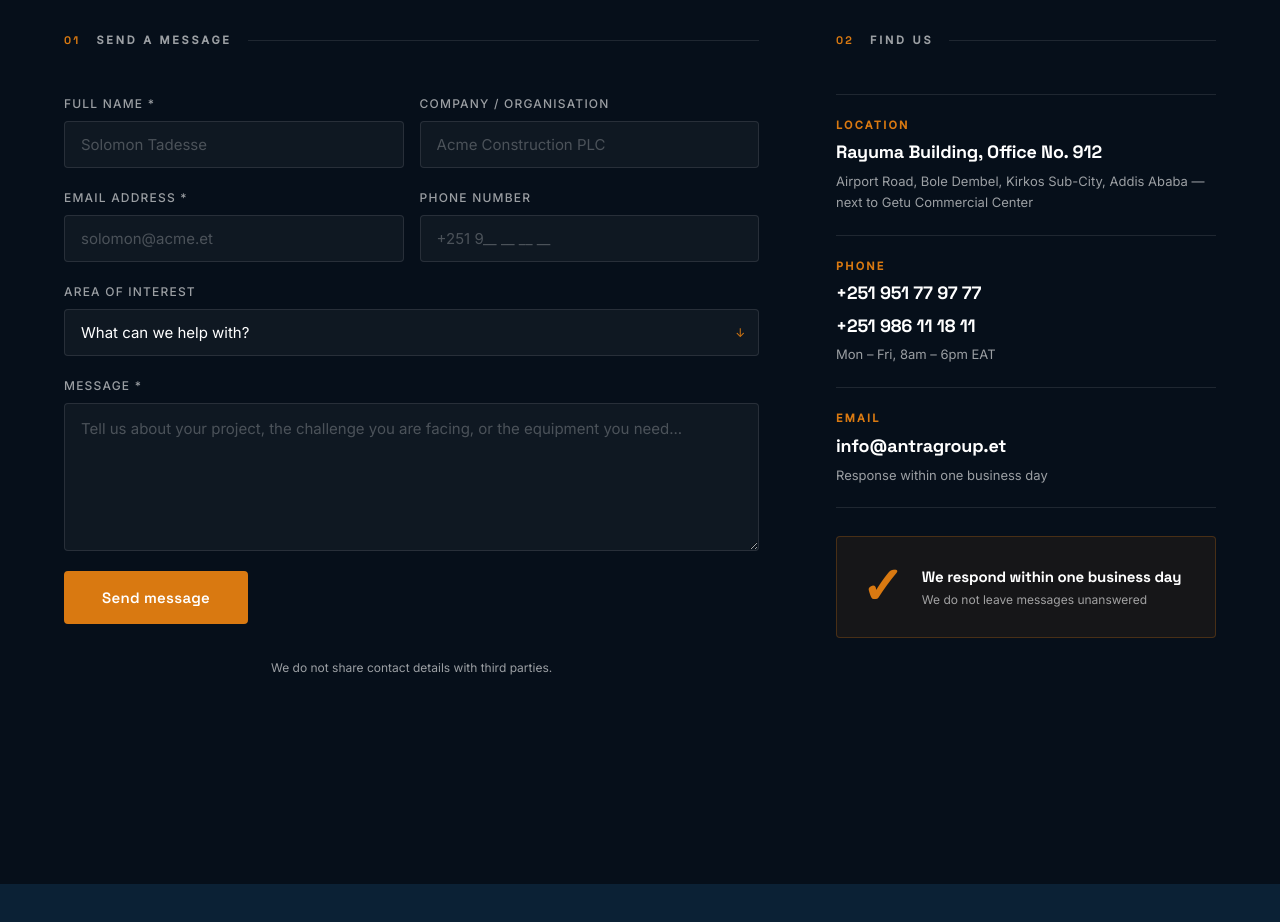
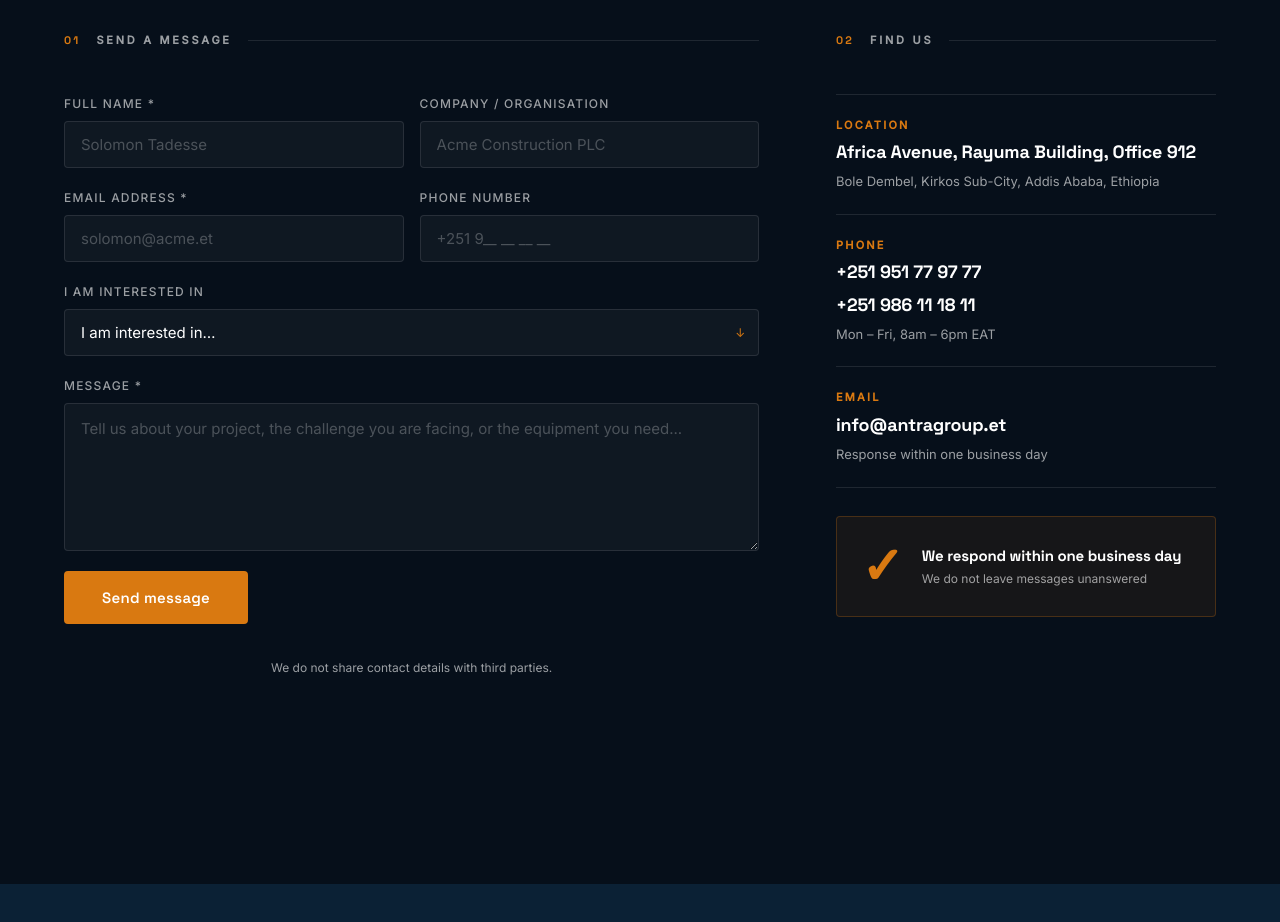
Before and after one commit to bereketsewnet/antra, a React (Vite) app: page /contact in a window 1280 px wide. Shown: the part 800-1722 px from the top of the page. Built offline with nearby package versions, Linux system fonts and the light colour scheme.

Commit message:
contact page done

```diff
--- a/src/pages/Contact/ContactFormSection.tsx
+++ b/src/pages/Contact/ContactFormSection.tsx
@@ -7,19 +7,19 @@ import styles from './ContactFormSection.module.css'
 gsap.registerPlugin(ScrollTrigger)
 
 const serviceOptions = [
-  { value: '', label: 'What can we help with?' },
-  { value: 'consultancy', label: 'Management Consultancy' },
-  { value: 'trading', label: 'Trading & Supply' },
-  { value: 'both', label: 'Both practices' },
-  { value: 'unsure', label: 'Not sure yet' },
+  { value: '', label: 'I am interested in…' },
+  { value: 'consultancy', label: 'Consultancy' },
+  { value: 'trading', label: 'Trading' },
+  { value: 'both', label: 'Both' },
+  { value: 'other', label: 'Other' },
 ]
 
 const contactDetails = [
   {
     icon: '📍',
     label: 'Location',
-    value: 'Rayuma Building, Office No. 912',
-    sub: 'Airport Road, Bole Dembel, Kirkos Sub-City, Addis Ababa — next to Getu Commercial Center',
+    value: 'Africa Avenue, Rayuma Building, Office 912',
+    sub: 'Bole Dembel, Kirkos Sub-City, Addis Ababa, Ethiopia',
   },
   {
     icon: '📞',
@@ -293,7 +293,7 @@ export function ContactFormSection() {
 
                 {/* Service dropdown */}
                 <motion.div className={styles.field} custom={4} variants={fieldVariants} initial="hidden" animate={isInView ? 'visible' : 'hidden'}>
-                  <label className={styles.label} htmlFor="service">Area of Interest</label>
+                  <label className={styles.label} htmlFor="service">I am interested in</label>
                   <div className={styles.selectWrap}>
                     <select
                       id="service" name="service"
```
